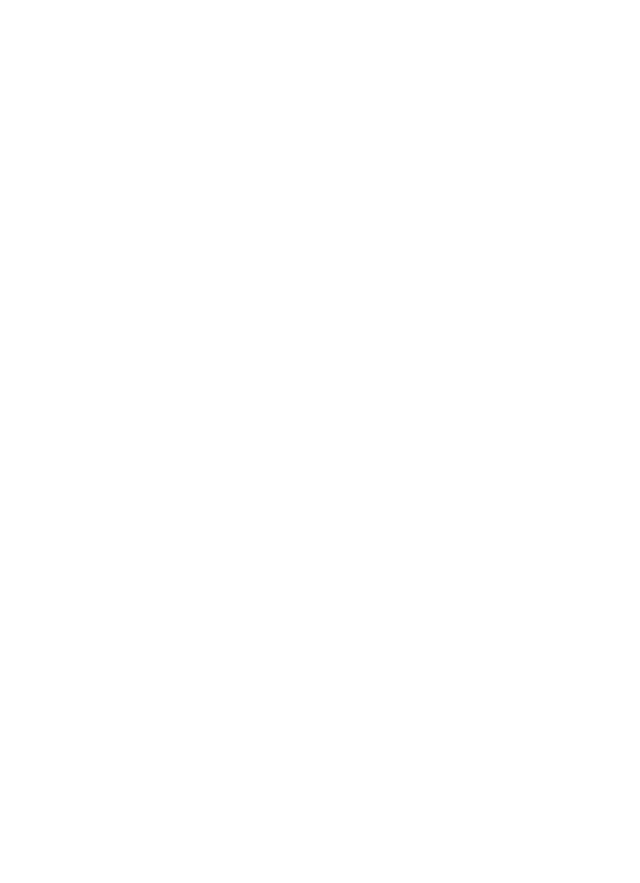
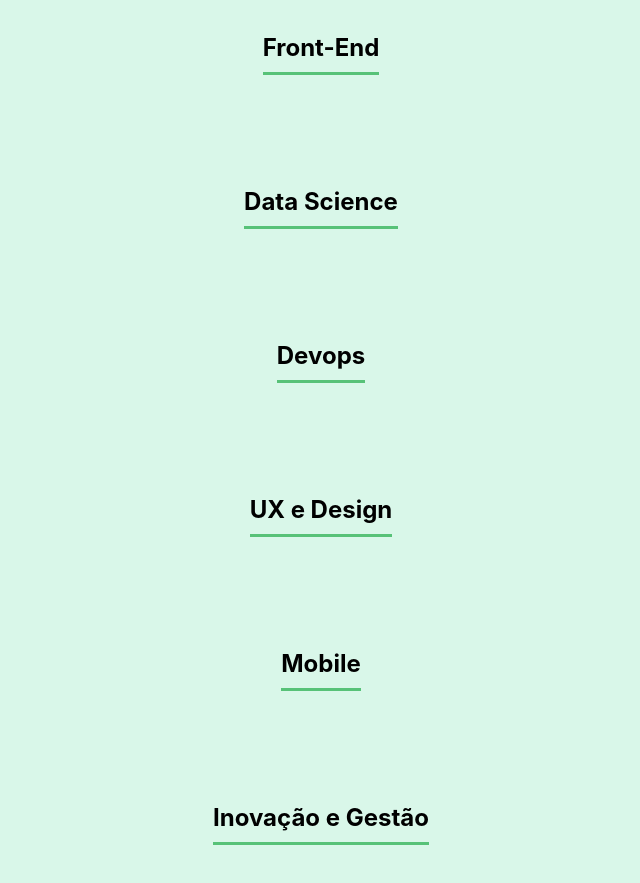
Before and after one commit to devguimaraes/REACT-JS, a React (Vite) app: page / in a window 1280 px wide. Shown: the part 1720-2603 px from the top of the page, without its empty margins (319-959 px from the left). Before the commit the page ends 1543 px from the top, so only its background shows below. Built offline with nearby package versions, Linux system fonts and the light colour scheme.

Commit message:
:sparkles: feat: esqueleto base do componentes Times

```diff
--- a/src/App.jsx
+++ b/src/App.jsx
@@ -2,12 +2,14 @@
 import React, { useState } from 'react';
 import Banner from './Components/Banner';
 import Formulario from './Components/form/Form';
+import Time from './Components/Times';
 
 function App() {
 	const [colaboradores, setColaborador] = useState([]);
 
 	function aoNovoColaborador(colaborador) {
 		setColaborador(...colaboradores, colaborador);
+		console.log(colaborador);
 	}
 
 	return (
@@ -16,6 +18,13 @@
 			<Formulario
 				colaboradorCadastrado={(colaborador) => aoNovoColaborador(colaborador)}
 			/>
+			<Time nomeTime="Programção" />
+			<Time nomeTime="Front-End" />
+			<Time nomeTime="Data Science" />
+			<Time nomeTime="Devops" />
+			<Time nomeTime="UX e Design" />
+			<Time nomeTime="Mobile" />
+			<Time nomeTime="Inovação e Gestão" />
 		</>
 	);
 }
--- /dev/null
+++ b/src/Components/Times/index.jsx
@@ -0,0 +1,12 @@
+import './times.css';
+
+function Time(props) {
+	const { nomeTime } = props;
+	return (
+		<section className="time-container">
+			<h3>{nomeTime}</h3>
+		</section>
+	);
+}
+
+export default Time;
--- /dev/null
+++ b/src/Components/Times/times.css
@@ -0,0 +1,13 @@
+.time-container {
+	text-align: center;
+	padding: 32px;
+	background-color: #d9f7e9;
+}
+
+.time-container h3 {
+	display: inline-block;
+
+	font-size: 24px;
+	padding-bottom: 10px;
+	border-bottom: 3px solid #57c278;
+}
```
Also changed, not shown: .eslintrc.cjs.
